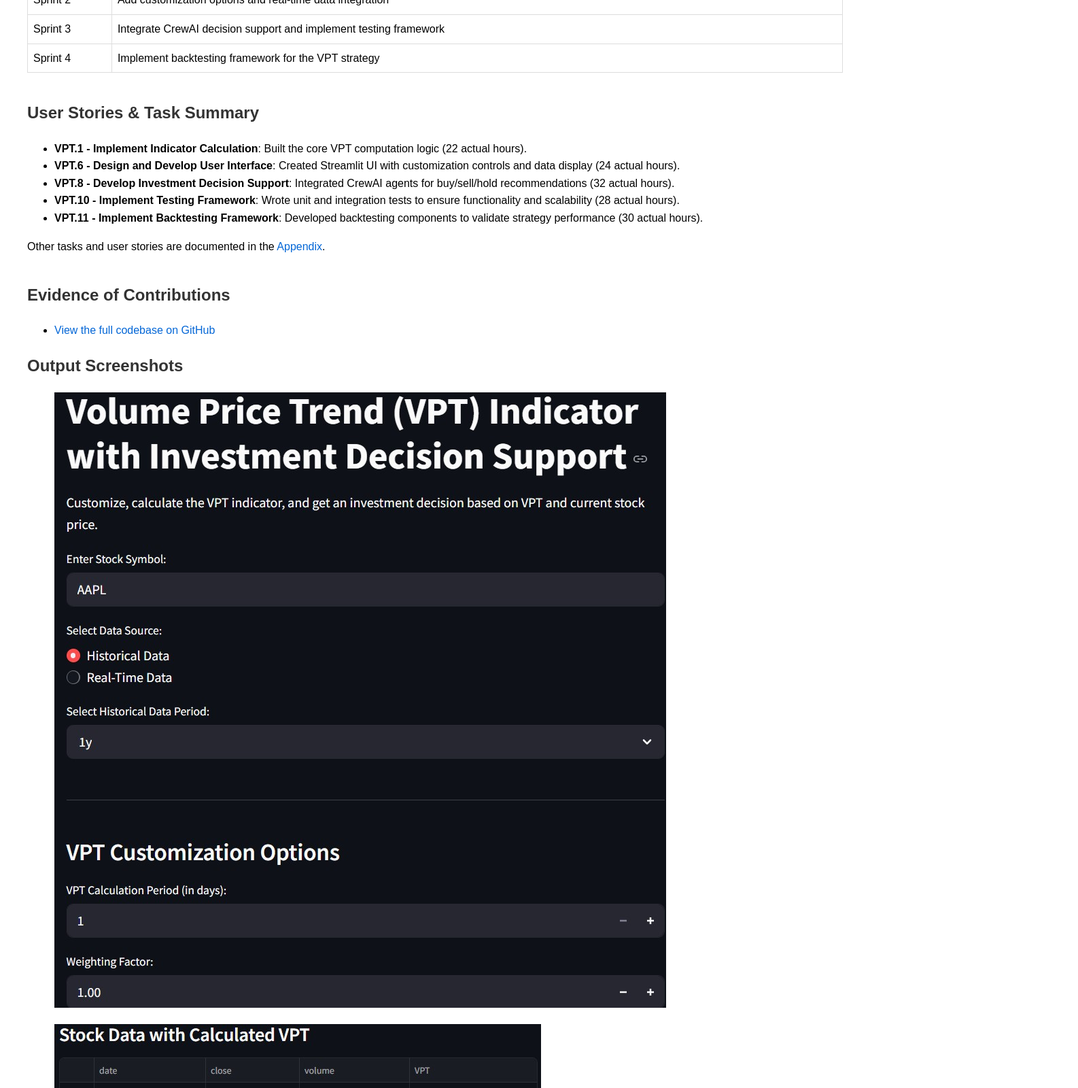
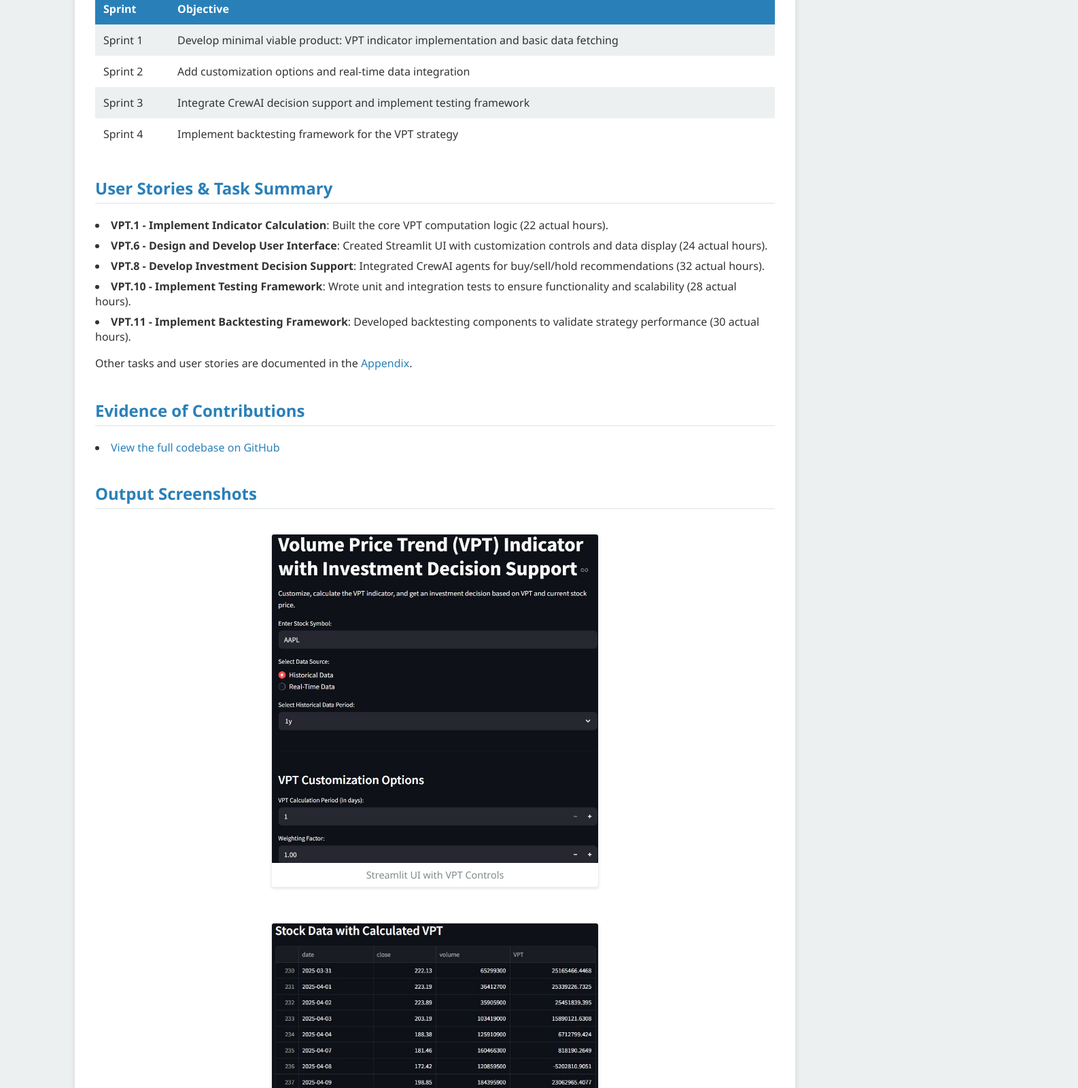
Before and after one commit to nithya-nallamala/nithya-nallamala.github.io, a plain HTML site: page index.html in a window 1280 px wide. Shown: the part 420-2020 px from the top of the page at 68% size, 1586 px wide, since content can reach past the window. Drawn offline with Linux system fonts and the light colour scheme.

Commit message:
Update index.html

```diff
--- a/index.html
+++ b/index.html
@@ -5,17 +5,120 @@
   <meta name="viewport" content="width=device-width, initial-scale=1.0">
   <title>Portfolio Contribution - AI Agent Stock Prediction</title>
   <style>
-    body { font-family: Arial, sans-serif; margin: 40px; line-height: 1.6; }
-    h1, h2, h3 { color: #333; }
-    table { border-collapse: collapse; width: 100%; margin-bottom: 20px; }
-    th, td { border: 1px solid #ddd; padding: 8px; }
-    th { background-color: #f4f4f4; text-align: left; }
-    section { margin-bottom: 40px; }
-    a { color: #0366d6; text-decoration: none; }
-    a:hover { text-decoration: underline; }
+    /* Color Palette */
+    :root {
+      --primary-color: #2c3e50;
+      --secondary-color: #2980b9;
+      --accent-color: #e74c3c;
+      --bg-light: #ecf0f1;
+      --bg-white: #ffffff;
+      --text-color: #333333;
+      --muted-text: #7f8c8d;
+    }
+
+    /* Global Styles */
+    body {
+      font-family: 'Segoe UI', Tahoma, Geneva, Verdana, sans-serif;
+      background-color: var(--bg-light);
+      color: var(--text-color);
+      margin: 0;
+      padding: 0;
+    }
+    .container {
+      max-width: 1000px;
+      margin: 40px auto;
+      background-color: var(--bg-white);
+      padding: 30px;
+      box-shadow: 0 4px 8px rgba(0,0,0,0.1);
+      border-radius: 8px;
+    }
+    h1 {
+      color: var(--primary-color);
+      font-size: 2.5em;
+      margin-bottom: 10px;
+      border-bottom: 4px solid var(--secondary-color);
+      padding-bottom: 10px;
+    }
+    h2 {
+      color: var(--secondary-color);
+      margin-top: 40px;
+      border-bottom: 2px solid var(--bg-light);
+      padding-bottom: 5px;
+    }
+    h3 {
+      color: var(--primary-color);
+      margin-top: 30px;
+    }
+    p {
+      line-height: 1.6;
+    }
+    a {
+      color: var(--secondary-color);
+      text-decoration: none;
+    }
+    a:hover {
+      color: var(--accent-color);
+    }
+    /* Table Styles */
+    table {
+      width: 100%;
+      border-collapse: collapse;
+      margin: 15px 0;
+    }
+    th, td {
+      padding: 12px;
+      text-align: left;
+    }
+    th {
+      background-color: var(--secondary-color);
+      color: #fff;
+    }
+    tr:nth-child(even) {
+      background-color: var(--bg-light);
+    }
+    tr:hover {
+      background-color: #d6eaf8;
+    }
+    /* List Styles */
+    ul {
+      list-style: disc inside;
+      margin: 10px 0;
+      padding: 0;
+    }
+    li {
+      margin: 8px 0;
+    }
+    /* Figures */
+    .screenshots {
+      display: flex;
+      flex-wrap: wrap;
+      gap: 20px;
+      justify-content: center;
+      margin-top: 20px;
+    }
+    figure {
+      background: var(--bg-white);
+      border: 1px solid var(--bg-light);
+      border-radius: 4px;
+      overflow: hidden;
+      box-shadow: 0 2px 4px rgba(0,0,0,0.1);
+      width: calc(50% - 20px);
+      text-align: center;
+    }
+    figure img {
+      width: 100%;
+      height: auto;
+      display: block;
+    }
+    figcaption {
+      padding: 8px;
+      font-size: 0.9em;
+      color: var(--muted-text);
+    }
   </style>
 </head>
 <body>
+  <div class="container">
     <h1>Portfolio Contribution: AI Agent Stock Prediction</h1>
 
     <section id="intro">
@@ -65,30 +168,38 @@
       <ul>
         <li><a href="https://github.com/nithya-nallamala/AI-Agent-Stock-Prediction">View the full codebase on GitHub</a></li>
       </ul>
-
       <h2>Output Screenshots</h2>
-
+      <div class="screenshots">
         <figure>
-          <img src="images/1.jpg">
+          <img src="images/1.jpg" alt="VPT Interface">
+          <figcaption>Streamlit UI with VPT Controls</figcaption>
         </figure>
         <figure>
-          <img src="images/2.jpg">
+          <img src="images/2.jpg" alt="Data Table">
+          <figcaption>Data Table Display</figcaption>
         </figure>
         <figure>
-          <img src="images/3.jpg">
+          <img src="images/3.jpg" alt="VPT Chart">
+          <figcaption>VPT Trend Chart</figcaption>
         </figure>
         <figure>
-          <img src="images/4.jpg">
+          <img src="images/4.jpg" alt="Backtest Chart">
+          <figcaption>Backtesting Performance Chart</figcaption>
         </figure>
         <figure>
-          <img src="images/5.jpg">
+          <img src="images/5.jpg" alt="Decision Output">
+          <figcaption>Investment Decision Output</figcaption>
         </figure>
         <figure>
-          <img src="images/6.jpg">
+          <img src="images/6.jpg" alt="Test Results">
+          <figcaption>Unit & Integration Test Results</figcaption>
         </figure>
+      </div>
     </section>
-  </section>
-  <h3>Commit History</h3>
+
+    <section id="appendix">
+      <h2>Appendix</h2>
+      <h3>Commit History (Tasks I Worked On)</h3>
       <table>
         <tr>
           <th>Date</th>
@@ -134,17 +245,15 @@
         </tr>
       </table>
 
-
-  <section id="appendix">
-    <h2>Appendix</h2>
       <h3>Download Task Hours Documents</h3>
       <ul>
-      <li><a href="Nallamala%20Sprint%201%20Task%20Hours%20Achieved.docx" download>Sprint 1 Task Hours Achieved</a> </li>
-      <li><a href="Nallamala%20Sprint%202%20Task%20Hours%20Achieved.docx" download>Sprint 2 Task Hours Achieved</a> </li>
-      <li><a href="Nallamala%20Sprint%203%20Task%20Hours%20Achieved.docx" download>Sprint 3 Task Hours Achieved</a> </li>
-      <li><a href="Nallamala%20Sprint%204%20Task%20Hours%20Achieved.docx" download>Sprint 4 Task Hours Achieved</a> </li>
+        <li><a href="Nallamala%20Sprint%201%20Task%20Hours%20Achieved.docx" download>Sprint 1 Task Hours Achieved</a></li>
+        <li><a href="Nallamala%20Sprint%202%20Task%20Hours%20Achieved.docx" download>Sprint 2 Task Hours Achieved</a></li>
+        <li><a href="Nallamala%20Sprint%203%20Task%20Hours%20Achieved.docx" download>Sprint 3 Task Hours Achieved</a></li>
+        <li><a href="Nallamala%20Sprint%204%20Task%20Hours%20Achieved.docx" download>Sprint 4 Task Hours Achieved</a></li>
       </ul>
-
-
+      <p>For the full list of commits and detailed user story documentation, see the <a href="https://github.com/nithya-nallamala/AI-Agent-Stock-Prediction/commits/main">GitHub commits page</a>.</p>
+    </section>
+  </div>
 </body>
 </html>
```
Lines whose indentation alone changed are shown as unchanged.
